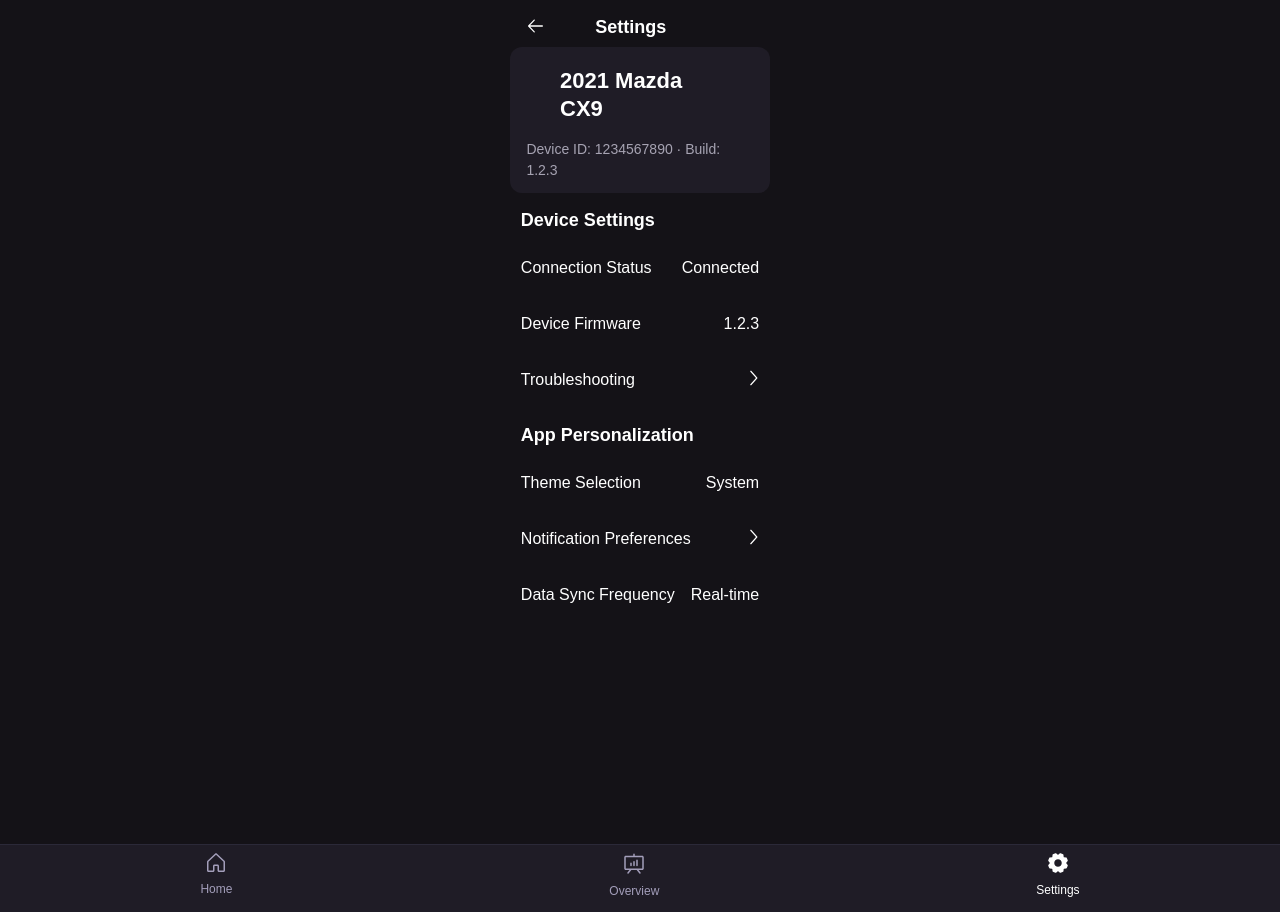
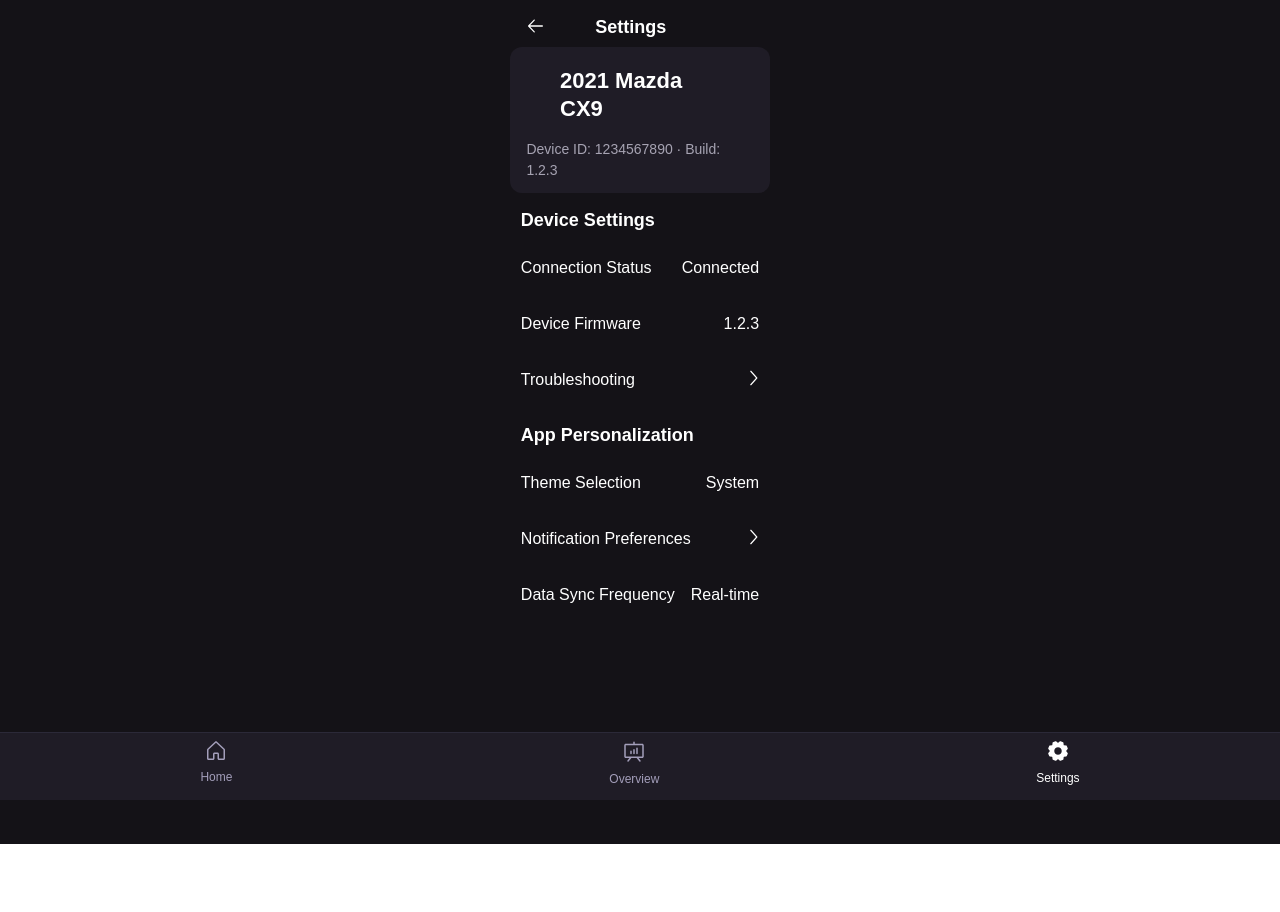
Before and after one commit to WaliAadil/PROBD, a plain HTML site: page Settings.html in a window 1280 px wide. After the commit the page ends 844 px from the top, so only its background shows below. Drawn offline with Linux system fonts and the light colour scheme; a web font is replaced by a local one.

Commit message:
Update Settings.html

```diff
--- a/Settings.html
+++ b/Settings.html
@@ -109,7 +109,7 @@
 </div>
 </div>
 </div>
-<div class="depth-1-frame-1-62">
+<div class="depth-1-frame-1-62" style="position: fixed; bottom: 0; left: 0; width: 100%">
 <div class="depth-2-frame-0-63">
 <div class="depth-3-frame-0-64">
 <div class="depth-4-frame-0-65">
```
